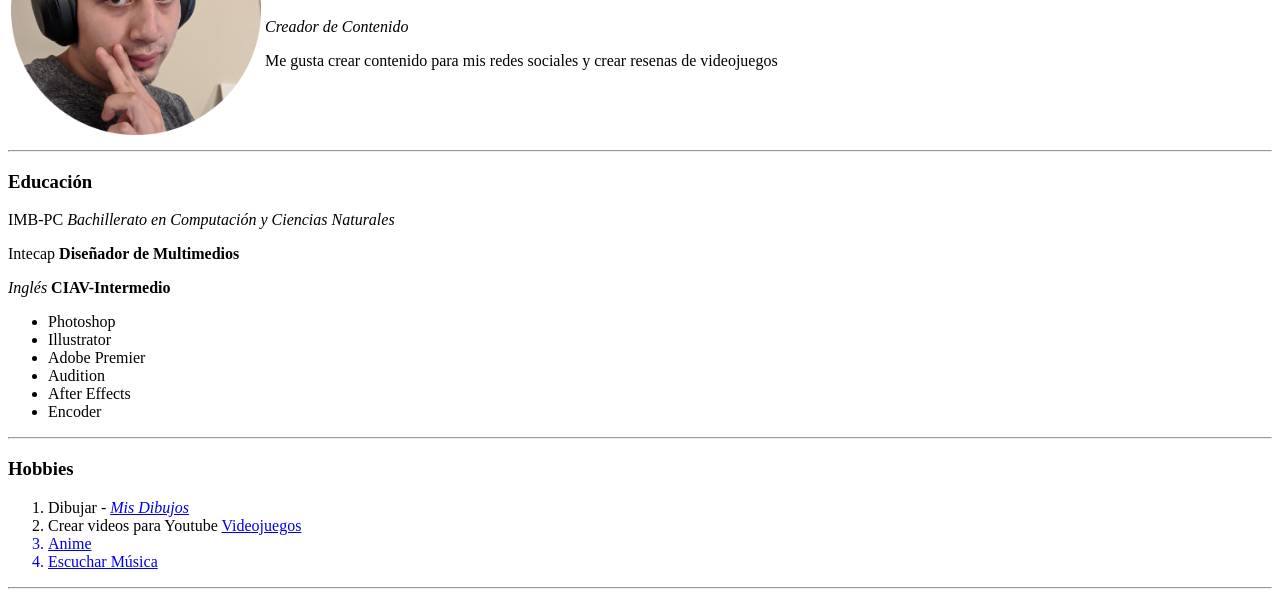
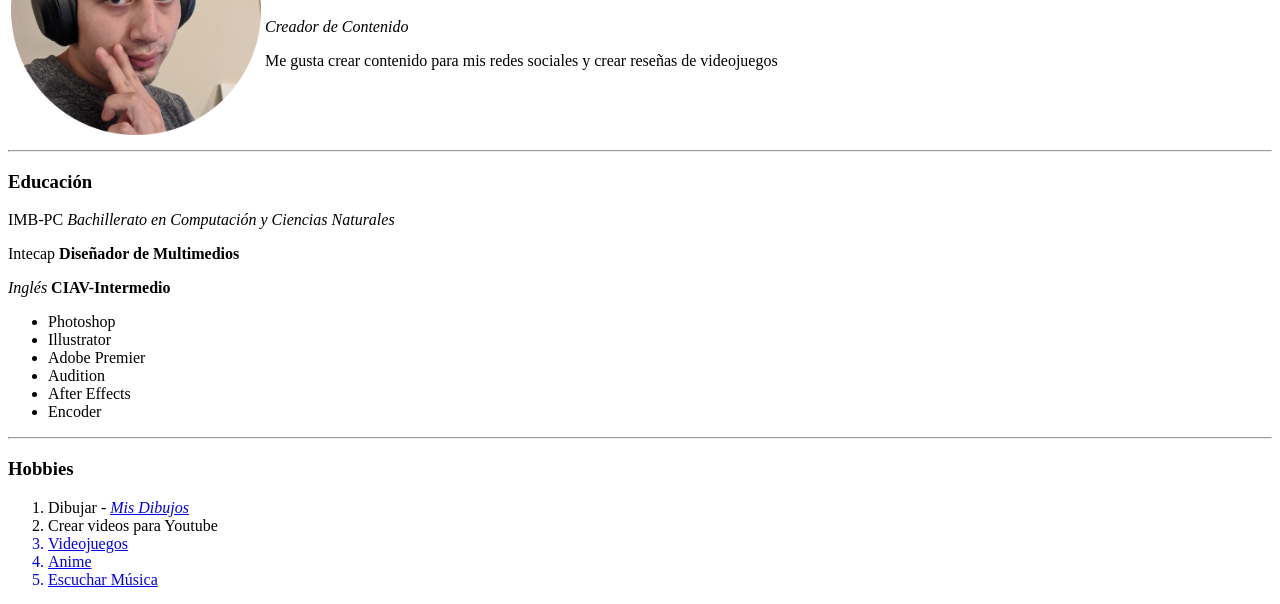
Before and after one commit to EliezerGG/cv, a plain HTML site: page index.html in a window 1280 px wide. Shown: the part 126-730 px from the top of the page. Drawn offline with Linux system fonts and the light colour scheme.

Commit message:
Update index.html

```diff
--- a/index.html
+++ b/index.html
@@ -16,7 +16,7 @@
   <td>
     <h1>Eliezer Guevara</h1>
     <p><em> Creador de Contenido </em> </p>
-    <p>Me gusta crear contenido para mis redes sociales y crear resenas de videojuegos </p>
+    <p>Me gusta crear contenido para mis redes sociales y crear reseñas de videojuegos </p>
 
   </td>
 </tr>
@@ -39,7 +39,7 @@
   <h3>Hobbies</h3>
   <ol>
     <li>Dibujar - <i><a href="https://pbs.twimg.com/media/E_wQfuQVkAUBzFc?format=jpg&name=4096x4096">Mis Dibujos</a> </i></li>
-    <li>Crear videos para Youtube <a href="https://www.youtube.com/c/SabeLoco</a>    </li>
+    <li>Crear videos para Youtube <a href="https://www.youtube.com/c/SabeLoco"</a>    </li>
     <li>Videojuegos</li>
     <li>Anime</li>
     <li>Escuchar Música</li>
```
